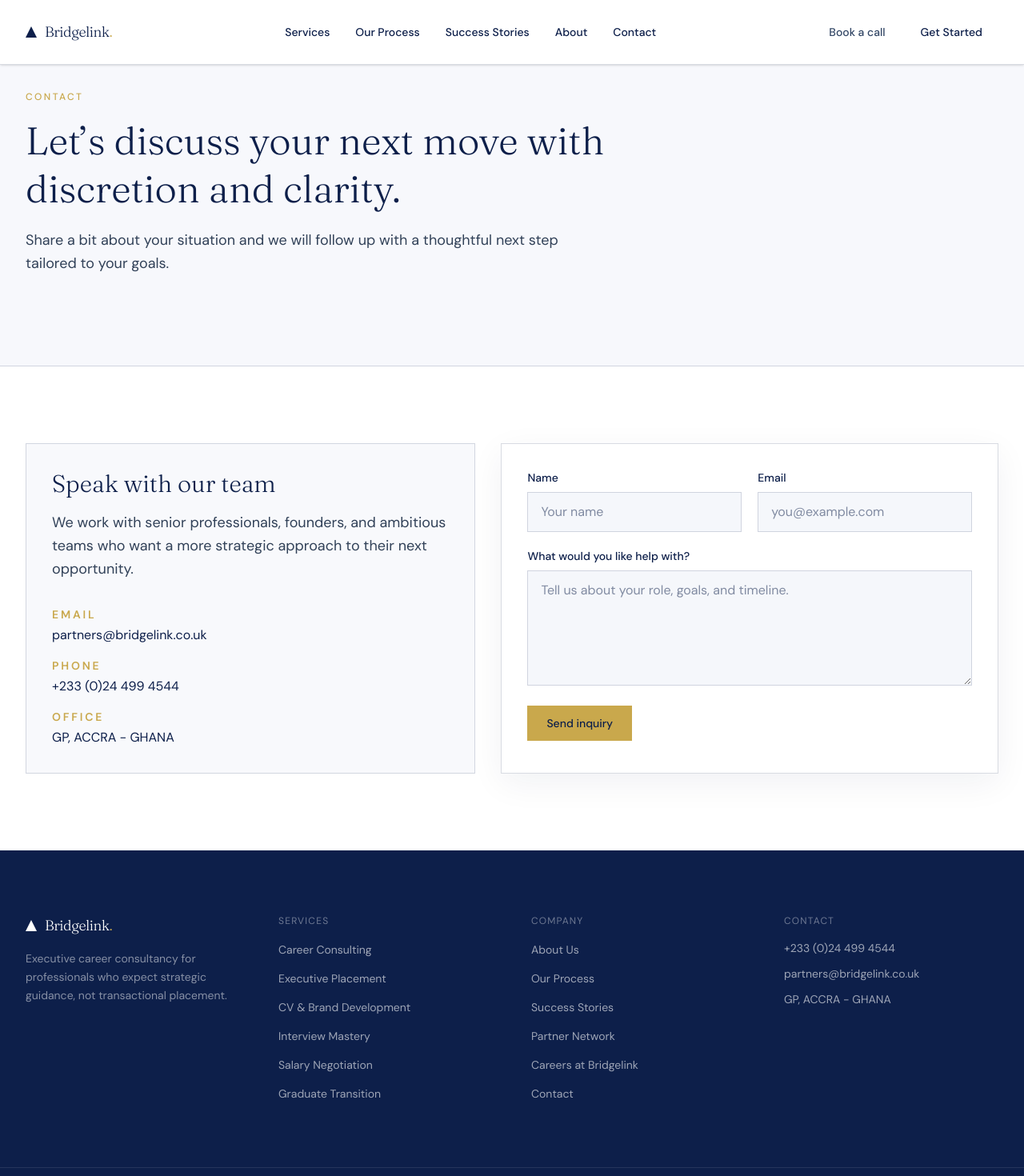
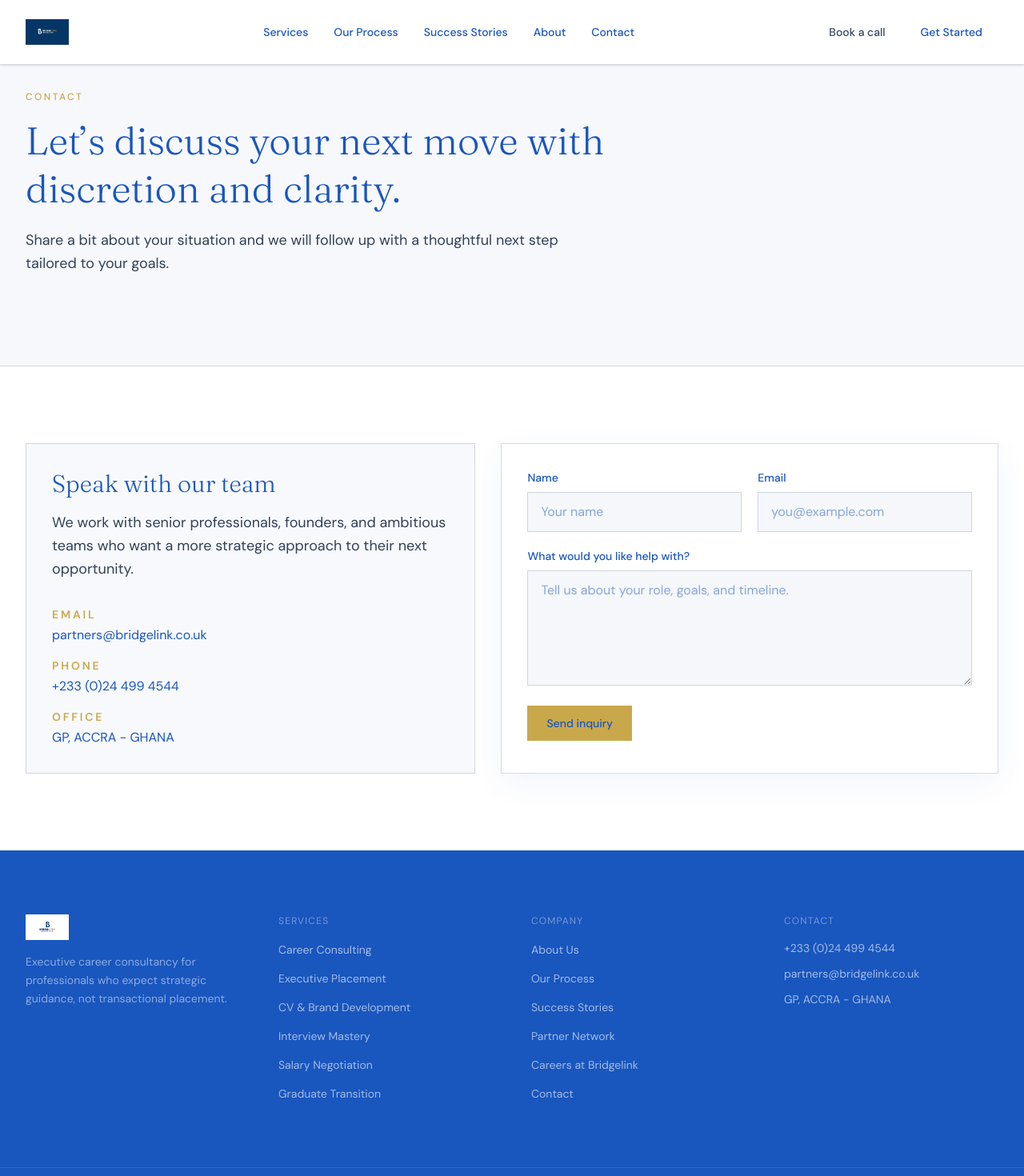
Before and after one commit to chiefthechief/bridgelink, a React (Vite) app: page /contact in a window 1280 px wide. Shown: the top 1470 px of the page at 80% size. Built offline with nearby package versions, Linux system fonts and the light colour scheme.

Commit message:
changed color scheme

```diff
--- a/src/components/Footer.tsx
+++ b/src/components/Footer.tsx
@@ -1,3 +1,5 @@
+import logoWhite from '../assets/logo-white.jpeg'
+
 const serviceLinks = [
   'Career Consulting',
   'Executive Placement',
@@ -18,19 +20,8 @@ const companyLinks = [
 
 function FooterLogo() {
   return (
-    <a href="#" className="flex items-center gap-2.5">
-      <svg
-        width="14"
-        height="14"
-        viewBox="0 0 14 14"
-        fill="none"
-        aria-hidden="true"
-      >
-        <path d="M7 0L14 14H0L7 0Z" fill="#ffffff" />
-      </svg>
-      <span className="font-display text-lg font-light tracking-tight text-white">
-        Bridgelink<span className="text-gold">.</span>
-      </span>
+    <a href="#" className="flex items-center">
+      <img src={logoWhite} alt="Bridgelink logo" className="h-8 w-auto" />
     </a>
   )
 }
--- a/src/components/Hero.tsx
+++ b/src/components/Hero.tsx
@@ -20,7 +20,7 @@ export function Hero() {
             'url(https://images.unsplash.com/photo-1497366216548-37526070297c?w=1920&h=1080&fit=crop&auto=format)',
         }}
       />
-      <div className="absolute inset-0 bg-[linear-gradient(90deg,rgba(13,31,74,0.95)_0%,rgba(13,31,74,0.82)_45%,rgba(13,31,74,0.65)_100%)]" />
+      <div className="absolute inset-0 bg-[linear-gradient(90deg,rgba(25,86,190,0.95)_0%,rgba(25,86,190,0.82)_45%,rgba(25,86,190,0.65)_100%)]" />
 
       <div className="relative mx-auto flex w-full max-w-7xl flex-1 flex-col justify-center px-6 pb-24 pt-32 lg:px-8">
         <div className="grid items-center gap-12 lg:grid-cols-2 lg:gap-16">
--- a/src/components/Navigation.tsx
+++ b/src/components/Navigation.tsx
@@ -1,6 +1,8 @@
 import { useState } from 'react'
 import { Link, useLocation } from 'react-router-dom'
 import { Menu, X } from 'lucide-react'
+import logoBlue from '../assets/logo-blue.jpeg'
+import logoWhite from '../assets/logo-white.jpeg'
 import { useScrollY } from '../hooks/useScrollY'
 
 const navLinks = [
@@ -13,21 +15,12 @@ const navLinks = [
 
 function Logo({ light = false }: { light?: boolean }) {
   return (
-    <Link to="/" className="flex items-center gap-2.5">
-      <svg
-        width="14"
-        height="14"
-        viewBox="0 0 14 14"
-        fill="none"
-        aria-hidden="true"
-      >
-        <path d="M7 0L14 14H0L7 0Z" fill={light ? '#ffffff' : '#0D1F4A'} />
-      </svg>
-      <span
-        className={`font-display text-lg font-light tracking-tight ${light ? 'text-white' : 'text-navy'}`}
-      >
-        Bridgelink<span className="text-gold">.</span>
-      </span>
+    <Link to="/" className="flex items-center">
+      <img
+        src={light ? logoWhite : logoBlue}
+        alt="Bridgelink logo"
+        className="h-8 w-auto"
+      />
     </Link>
   )
 }
--- a/src/index.css
+++ b/src/index.css
@@ -2,7 +2,7 @@
 @import 'tailwindcss';
 
 @theme {
-  --color-navy: #0d1f4a;
+  --color-navy: #1956be;
   --color-gold: #c9a84c;
   --color-muted-surface: #f5f7fb;
   --color-muted-text: #334766;
--- a/src/pages/ContactPage.tsx
+++ b/src/pages/ContactPage.tsx
@@ -31,7 +31,7 @@ export function ContactPage() {
             </div>
           </div>
 
-          <div className="border border-border bg-white p-8 shadow-[0_12px_40px_rgba(13,31,74,0.06)]">
+          <div className="border border-border bg-white p-8 shadow-[0_12px_40px_rgba(25,86,190,0.06)]">
             <form className="space-y-5">
               <div className="grid gap-5 md:grid-cols-2">
                 <label className="text-sm text-slate-700">
--- a/src/pages/ProcessPage.tsx
+++ b/src/pages/ProcessPage.tsx
@@ -29,7 +29,7 @@ export function ProcessPage() {
       <section className="mx-auto max-w-7xl px-6 py-20 lg:px-8 lg:py-24">
         <div className="grid gap-6 md:grid-cols-2">
           {processSteps.map((step, index) => (
-            <div key={step.title} className="border border-border bg-[#f8f9fc] p-8 shadow-[0_10px_30px_rgba(13,31,74,0.05)]">
+            <div key={step.title} className="border border-border bg-[#f8f9fc] p-8 shadow-[0_10px_30px_rgba(25,86,190,0.05)]">
               <p className="text-sm font-semibold uppercase tracking-[0.2em] text-gold">
                 Step 0{index + 1}
               </p>
--- a/src/pages/ServiceDetailPage.tsx
+++ b/src/pages/ServiceDetailPage.tsx
@@ -50,7 +50,7 @@ export function ServiceDetailPage() {
 
       <section className="mx-auto max-w-7xl px-6 py-20 lg:px-8 lg:py-24">
         <div className="grid gap-8 lg:grid-cols-[1.2fr_0.8fr]">
-          <div className="rounded-none border border-border bg-white p-8 shadow-[0_12px_40px_rgba(13,31,74,0.06)]">
+          <div className="rounded-none border border-border bg-white p-8 shadow-[0_12px_40px_rgba(25,86,190,0.06)]">
             <p className="font-display text-3xl font-light text-gold/60">{service.number}</p>
             <h2 className="mt-4 font-display text-2xl font-light text-navy">{service.title}</h2>
             <p className="mt-4 text-base leading-relaxed text-slate-700">{service.description}</p>
--- a/src/pages/ServicesPage.tsx
+++ b/src/pages/ServicesPage.tsx
@@ -31,7 +31,7 @@ export function ServicesPage() {
           {services.map((service) => (
             <article
               key={service.title}
-              className="border border-border bg-white p-8 shadow-[0_12px_40px_rgba(13,31,74,0.06)]"
+              className="border border-border bg-white p-8 shadow-[0_12px_40px_rgba(25,86,190,0.06)]"
             >
               <p className="font-display text-3xl font-light text-gold/60">
                 {service.number}
--- a/src/pages/StoriesPage.tsx
+++ b/src/pages/StoriesPage.tsx
@@ -29,7 +29,7 @@ export function StoriesPage() {
       <section className="mx-auto max-w-7xl px-6 py-20 lg:px-8 lg:py-24">
         <div className="grid gap-6 lg:grid-cols-3">
           {stories.map((story) => (
-            <article key={story.title} className="border border-border bg-white p-8 shadow-[0_12px_40px_rgba(13,31,74,0.06)]">
+            <article key={story.title} className="border border-border bg-white p-8 shadow-[0_12px_40px_rgba(25,86,190,0.06)]">
               <h2 className="font-display text-2xl font-light text-navy">
                 {story.title}
               </h2>
```
Also changed, not shown: src/assets/logo-blue.jpeg (added), src/assets/logo-white.jpeg (added).
